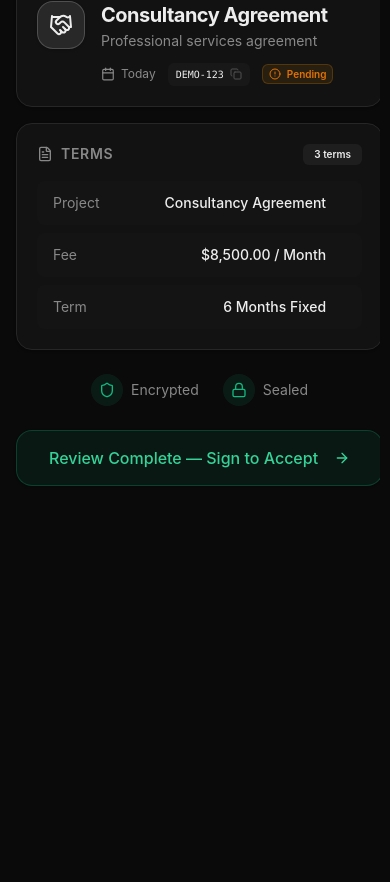
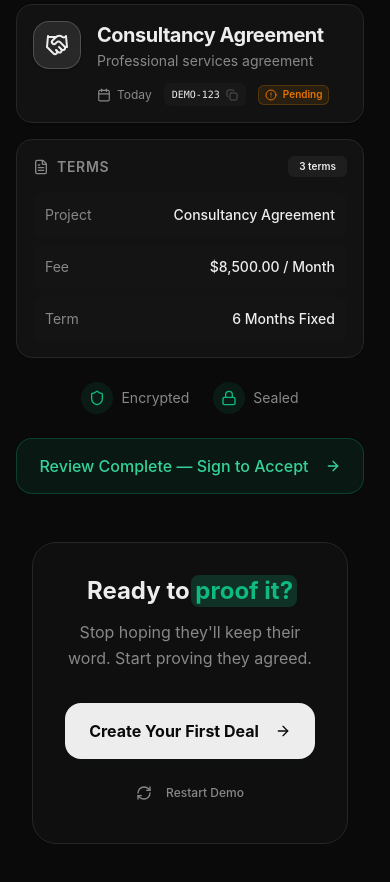
Before and after one commit to CapTomas/Proofo, a Next.js app: page /demo in a window 390 px wide. Shown: the part 940-1822 px from the top of the page. Before the commit the page ends 1554 px from the top, so only its background shows below. Built offline with nearby package versions, Linux system fonts and the light colour scheme; no server answers.

Commit message:
Updates of CTA and signature

```diff
--- a/src/app/demo/page.tsx
+++ b/src/app/demo/page.tsx
@@ -89,8 +89,8 @@ export default function DemoPage() {
       <PublicHeader currentPage="demo" />
 
       {/* Increased bottom padding to prevent buttons from being hidden on smaller screens */}
-      <main className="relative pt-28 pb-32 w-full z-10 transition-all duration-300 px-4 sm:px-6 lg:px-[112px]">
-        <div className="max-w-7xl mx-auto w-full">
+      <main className="relative pt-28 pb-32 w-full z-10 transition-all duration-300 px-4 sm:px-6 lg:px-[112px] min-w-0 overflow-hidden">
+        <div className="max-w-7xl mx-auto w-full min-w-0 overflow-hidden">
             {/* Back Navigation */}
             <div className="mb-8">
             <Link
@@ -153,7 +153,7 @@ export default function DemoPage() {
                                 viewport={{ once: true }}
                                 transition={{ duration: 0.6, delay: 0.2, ease: "easeOut" }}
                             />
-                            <span className="relative text-emerald-muted">proof it?</span>
+                            <span className="relative text-emerald-muted font-bold">proof it?</span>
                         </span>
                     </h3>
                     <p className="text-muted-foreground mb-8 text-base leading-relaxed">
@@ -168,13 +168,24 @@ export default function DemoPage() {
                         <ArrowRight className="ml-2 h-5 w-5" />
                         </Button>
                     </Link>
+                    <div className="mt-4 text-center">
+                        <Button
+                            variant="ghost"
+                            size="sm"
+                            className="text-muted-foreground hover:text-foreground h-9 text-xs w-full"
+                            onClick={() => window.location.reload()}
+                        >
+                            <RefreshCw className="h-3 w-3 mr-1.5" />
+                            Restart Demo
+                        </Button>
+                    </div>
                     </div>
                 </div>
                 </motion.div>
             </div>
 
             {/* RIGHT COLUMN */}
-            <div className="relative w-full">
+            <div className="relative w-full min-w-0 overflow-hidden">
                  <AnimatePresence mode="wait">
 
                     {/* STEP 1: REVIEW */}
@@ -208,10 +219,10 @@ export default function DemoPage() {
                             </div>
                         </div>
 
-                        <div className="space-y-4">
+                        <div className="space-y-4 min-w-0 overflow-hidden">
                             {/* Parties Card */}
-                            <Card className="border border-border shadow-sm bg-card rounded-xl overflow-hidden">
-                                <CardContent className="p-5">
+                            <Card className="border border-border shadow-sm bg-card rounded-xl overflow-hidden min-w-0">
+                                <CardContent className="p-4 sm:p-5">
                                     <div className="flex items-center gap-2 font-semibold text-sm uppercase tracking-wider text-muted-foreground mb-4">
                                         <Users className="h-4 w-4" />
                                         Parties
@@ -264,8 +275,8 @@ export default function DemoPage() {
                             </Card>
 
                             {/* Deal Info */}
-                            <Card className="border border-border shadow-sm rounded-xl overflow-hidden">
-                                <CardContent className="p-5">
+                            <Card className="border border-border shadow-sm rounded-xl overflow-hidden min-w-0">
+                                <CardContent className="p-4 sm:p-5">
                                     <div className="flex items-start gap-4">
                                         <div className="h-12 w-12 rounded-xl bg-primary/10 flex items-center justify-center shrink-0 border border-primary/20 shadow-sm">
                                             <Handshake className="h-6 w-6 text-primary" />
@@ -293,8 +304,8 @@ export default function DemoPage() {
                             </Card>
 
                              {/* Terms */}
-                             <Card className="border border-border shadow-sm bg-card rounded-xl overflow-hidden">
-                                <CardContent className="p-5">
+                             <Card className="border border-border shadow-sm bg-card rounded-xl overflow-hidden min-w-0">
+                                <CardContent className="p-4 sm:p-5">
                                     <div className="flex items-center justify-between mb-4">
                                         <div className="flex items-center gap-2 font-semibold text-sm uppercase tracking-wider text-muted-foreground">
                                             <FileText className="h-4 w-4" />
@@ -304,17 +315,17 @@ export default function DemoPage() {
                                             {TERMS.length} terms
                                         </Badge>
                                     </div>
-                                    <div className="space-y-2">
+                                     <div className="space-y-2 min-w-0 overflow-hidden">
                                         {TERMS.map((term, _index) => (
                                             <motion.div
                                                 key={term.id}
                                                 whileHover={{ scale: 1.01 }}
-                                                className="flex items-center justify-between py-3 px-4 rounded-lg bg-secondary/20 hover:bg-secondary/40 transition-colors cursor-pointer group/term"
+                                                className="flex items-center justify-between py-3 px-3 sm:px-4 rounded-lg bg-secondary/20 hover:bg-secondary/40 transition-colors cursor-pointer group/term min-w-0"
                                             >
-                                                <span className="text-sm text-muted-foreground">{term.label}</span>
-                                                <span className="font-medium text-sm flex items-center gap-2">
+                                                <span className="text-sm text-muted-foreground truncate mr-2">{term.label}</span>
+                                                <span className="font-medium text-sm flex items-center gap-2 min-w-0 shrink-0">
                                                     {term.value}
-                                                    <Copy className="h-3 w-3 text-muted-foreground opacity-0 group-hover/term:opacity-100 transition-opacity" />
+                                                    <Copy className="h-3 w-3 text-muted-foreground opacity-0 group-hover/term:opacity-100 transition-opacity hidden sm:block" />
                                                 </span>
                                             </motion.div>
                                         ))}
@@ -511,32 +522,61 @@ export default function DemoPage() {
                             />
                         </div>
 
-                        {/* CTA Footer */}
-                        <div className="mt-4 text-center p-4 rounded-xl bg-secondary/30 border border-border/50">
-                            <h3 className="text-sm font-bold mb-2">Ready to create your own?</h3>
-                            <div className="flex flex-col sm:flex-row gap-2 justify-center">
-                                <Link href="/deal/new">
-                                    <Button size="sm" className="w-full sm:w-auto rounded-lg shadow-sm h-9 text-xs px-4">
-                                    Create Your First Deal
-                                    </Button>
-                                </Link>
-                                <Button
-                                    variant="ghost"
-                                    size="sm"
-                                    className="text-muted-foreground w-full sm:w-auto h-9 text-xs"
-                                    onClick={() => window.location.reload()}
-                                >
-                                    <RefreshCw className="h-3 w-3 mr-1.5" />
-                                    Restart
-                                </Button>
-                            </div>
-                        </div>
 
                         </motion.div>
                     )}
 
                 </AnimatePresence>
             </div>
+            </div>
+
+            {/* Mobile Only CTA (Bottom) */}
+            <div className="lg:hidden py-12 px-4">
+                <div className="bg-secondary/30 rounded-3xl p-8 border border-border relative overflow-hidden backdrop-blur-sm group">
+                    <div className="absolute inset-0 bg-[radial-gradient(circle_at_50%_120%,rgba(0,0,0,0.03),transparent)] pointer-events-none" />
+                    <div className="relative z-10 text-center">
+                    <h3 className="text-2xl font-bold mb-3">
+                        Ready to{" "}
+                        <span className="relative inline-block">
+                        <motion.span
+                            className="absolute inset-0 bg-emerald-muted/20 rounded-lg"
+                            style={{
+                            marginInline: 'calc(var(--spacing) * -1)',
+                            paddingInline: 'var(--spacing)'
+                            }}
+                            initial={{ scaleX: 0, originX: 0 }}
+                            whileInView={{ scaleX: 1 }}
+                            viewport={{ once: true }}
+                            transition={{ duration: 0.6, delay: 0.2, ease: "easeOut" }}
+                        />
+                        <span className="relative text-emerald-muted font-bold">proof it?</span>
+                        </span>
+                    </h3>
+                    <p className="text-muted-foreground mb-8 text-base leading-relaxed">
+                        Stop hoping they&apos;ll keep their word. Start proving they agreed.
+                    </p>
+                    <Link href="/deal/new">
+                        <Button
+                        size="xl"
+                        className="w-full text-base rounded-2xl shadow-lg shadow-emerald-soft/20 h-14 bg-foreground text-background hover:bg-foreground/90 transition-all font-bold"
+                        >
+                        Create Your First Deal
+                        <ArrowRight className="ml-2 h-5 w-5" />
+                        </Button>
+                    </Link>
+                    <div className="mt-4 text-center">
+                        <Button
+                            variant="ghost"
+                            size="sm"
+                            className="text-muted-foreground hover:text-foreground h-9 text-xs w-full"
+                            onClick={() => window.location.reload()}
+                        >
+                            <RefreshCw className="h-3 w-3 mr-1.5" />
+                            Restart Demo
+                        </Button>
+                    </div>
+                    </div>
+                </div>
             </div>
         </div>
       </main>
--- a/src/app/verify/page.tsx
+++ b/src/app/verify/page.tsx
@@ -295,7 +295,7 @@ function VerifyContent() {
                               viewport={{ once: true }}
                               transition={{ duration: 0.6, delay: 0.2, ease: "easeOut" }}
                           />
-                        <span className="relative text-emerald-muted">proof it?</span>
+                          <span className="relative text-emerald-muted font-bold">proof it?</span>
                       </span>
                     </h3>
                   <p className="text-muted-foreground mb-8 text-base leading-relaxed">
@@ -596,20 +596,37 @@ function VerifyContent() {
           </motion.div>
 
           {/* Mobile Only CTA (Bottom) */}
-          <div className="lg:hidden pb-12">
-            <div className="bg-secondary/30 rounded-3xl p-6 border border-border relative overflow-hidden">
+          <div className="lg:hidden py-12">
+            <div className="bg-secondary/30 rounded-3xl p-8 border border-border relative overflow-hidden backdrop-blur-sm group">
+              <div className="absolute inset-0 bg-[radial-gradient(circle_at_50%_120%,rgba(0,0,0,0.03),transparent)] pointer-events-none" />
               <div className="relative z-10 text-center">
-                <h3 className="text-xl font-bold mb-2">Ready to create real deals?</h3>
-                <p className="text-muted-foreground mb-4 text-sm">
-                  Start creating enforceable agreements in seconds.
+                <h3 className="text-2xl font-bold mb-3">
+                  Ready to{" "}
+                  <span className="relative inline-block">
+                    <motion.span
+                      className="absolute inset-0 bg-emerald-muted/20 rounded-lg"
+                      style={{
+                        marginInline: 'calc(var(--spacing) * -1)',
+                        paddingInline: 'var(--spacing)'
+                      }}
+                      initial={{ scaleX: 0, originX: 0 }}
+                      whileInView={{ scaleX: 1 }}
+                      viewport={{ once: true }}
+                      transition={{ duration: 0.6, delay: 0.2, ease: "easeOut" }}
+                    />
+                    <span className="relative text-emerald-muted font-bold">proof it?</span>
+                  </span>
+                </h3>
+                <p className="text-muted-foreground mb-8 text-base leading-relaxed">
+                  Stop hoping they&apos;ll keep their word. Start proving they agreed.
                 </p>
-                <Link href="/dashboard">
+                <Link href="/deal/new">
                   <Button
-                    size="lg"
-                    className="w-full text-base rounded-xl shadow-lg shadow-primary/10 h-12"
+                    size="xl"
+                    className="w-full text-base rounded-2xl shadow-lg shadow-emerald-soft/20 h-14 bg-foreground text-background hover:bg-foreground/90 transition-all font-bold"
                   >
-                    Create Your First Proof
-                    <ArrowRight className="ml-2 h-4 w-4" />
+                    Create Your First Deal
+                    <ArrowRight className="ml-2 h-5 w-5" />
                   </Button>
                 </Link>
               </div>
```
Also changed, not shown: src/components/signature-pad.tsx (+18 -1 lines). Lines whose indentation alone changed are shown as unchanged.
